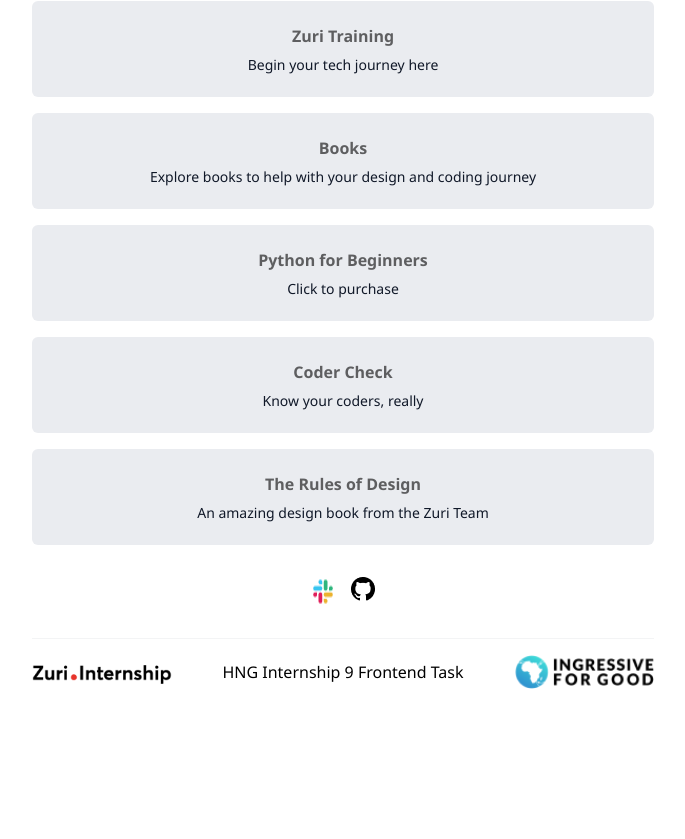
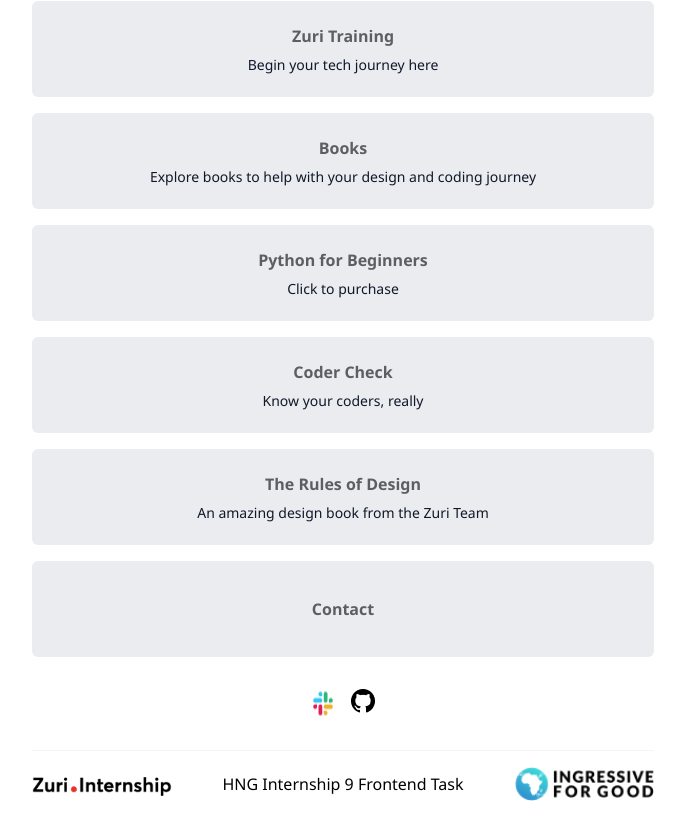
Before and after one commit to OluseunAkintayo/zuri-lnktree, a React (Create React App) app: page / in a window 1280 px wide. Shown: the part 499-1338 px from the top of the page, without its empty margins (297-982 px from the left). Before the commit the page ends 1268 px from the top, so only its background shows below. Built offline with nearby package versions, Linux system fonts and the light colour scheme.

Commit message:
feat: set up routing

```diff
--- a/src/pages/Home.jsx
+++ b/src/pages/Home.jsx
@@ -1,4 +1,5 @@
-import React from 'react'
+import React from 'react';
+import { Link } from 'react-router-dom';
 
 const Home = () => {
   return (
@@ -35,6 +36,9 @@
             <p className="title">The Rules of Design</p>
             <p className="subtext">An amazing design book from the Zuri Team</p>
           </a>
+          <Link to="/contact" id="contact">
+            <p className="title">Contact</p>
+          </Link>
         </div>
         <div className="icons">
           <img src="/img/slack.png" alt="slack-logo" draggable="false" />
```
